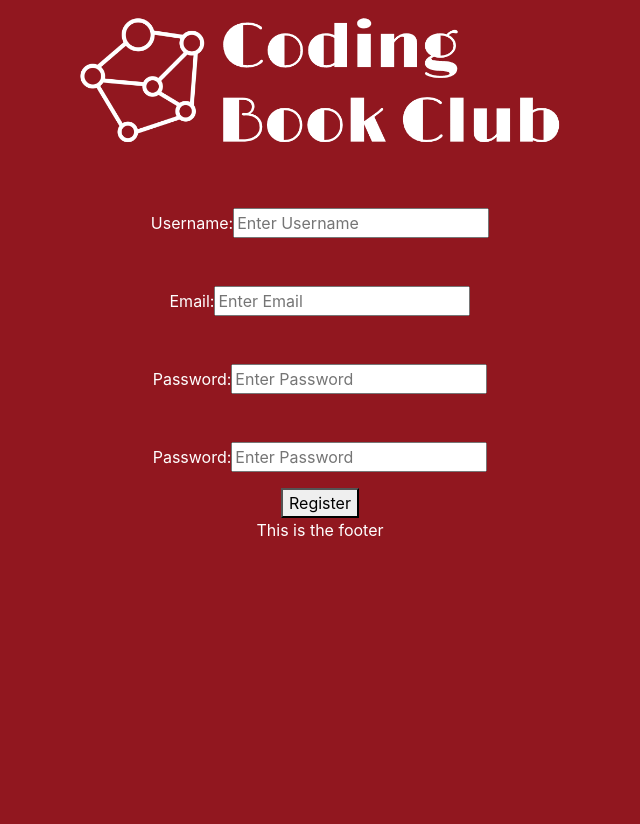
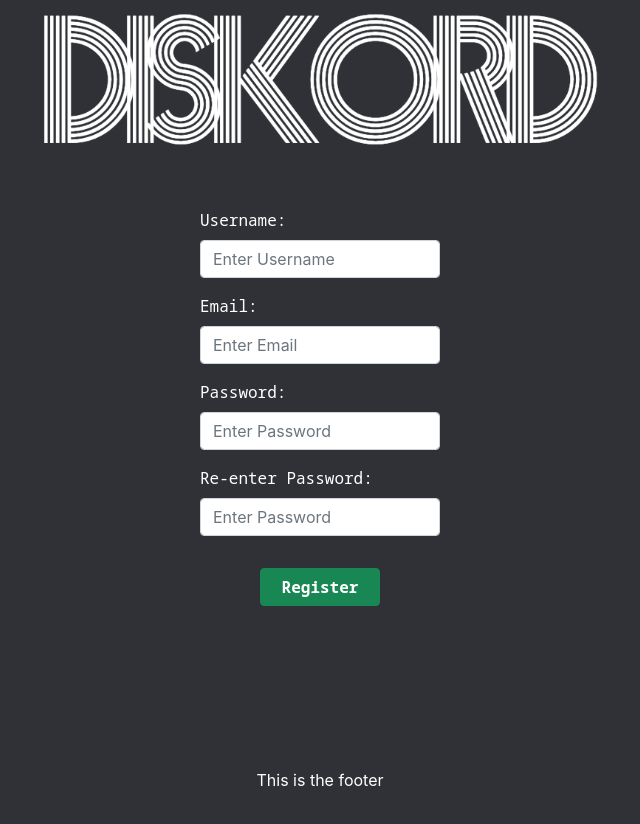
Before and after one commit to ggroshans/django-rest-chat-app, a React (Create React App) app in the folder frontend/static/: page / in a window 1280 px wide. Both pictures are taken after a click on the button "Register". Shown: the top 824 px of the page, without its empty margins (320-960 px from the left). Before the commit the page ends 800 px from the top, so only its background shows below. Built offline with nearby package versions, Linux system fonts and the light colour scheme.

Commit message:
changed logo in Header; styled registration page

```diff
--- a/frontend/static/src/components/User/Login/Login.js
+++ b/frontend/static/src/components/User/Login/Login.js
@@ -25,7 +25,7 @@ export default function Login(props) {
         <div>
             <form onSubmit={handleSubmit}>
                 <div className="form-group text-left mb-3 mt-5">
-                    <label htmlFor="username">Username:</label>
+                    <label className="text-left" htmlFor="username">Username:</label>
                     <input
                         type="text"
                         id="username"
--- /dev/null
+++ b/frontend/static/src/components/User/Registration/Registration.css
@@ -0,0 +1,22 @@
+
+.registration-form-container {
+    height: 70vh;
+}
+
+.registration-form {
+    margin: 0 auto;
+    width: 15rem;
+}
+
+.registration-form .form-label {
+    width: 100%;
+    display: inline-block;
+    text-align: left;
+    font-family: 'Noto Sans Mono', monospace;
+}
+
+.registration-form button {
+    font-family: 'Noto Sans Mono', monospace;
+    font-weight: 900;
+    width: 50%;
+}
--- a/frontend/static/src/components/User/Registration/Registration.js
+++ b/frontend/static/src/components/User/Registration/Registration.js
@@ -1,5 +1,6 @@
 import React from "react";
 import { useState } from "react";
+import './Registration.css'
 
 export default function Registration(props) {
     const [formData, setFormData] = useState({
@@ -35,50 +36,54 @@ export default function Registration(props) {
     }
 
     return (
-        <div>
-            <form onSubmit={(e) => handleSubmit(e)}>
+        <div className="registration-form-container">
+            <form className="registration-form" onSubmit={(e) => handleSubmit(e)}>
                 <div className="form-group text-left mb-3 mt-5">
-                    <label htmlFor="username">Username:</label>
+                    <label className="form-label" htmlFor="username">Username:</label>
                     <input
                         type="text"
                         id="username"
                         value={formData.username}
                         onChange={(e) => handleChange(e)}
                         placeholder="Enter Username"
+                        className="form-control"
                     />
                 </div>
-                <div className="form-group text-left mb-3 mt-5">
-                    <label htmlFor="email">Email:</label>
+                <div className="form-group text-left mb-3 mt-3">
+                    <label className="form-label" htmlFor="email">Email:</label>
                     <input
                         type="email"
                         id="email"
                         value={formData.email}
                         onChange={(e) => handleChange(e)}
                         placeholder="Enter Email"
+                        className="form-control"
                     />
                 </div>
-                <div className="form-group text-left mb-3 mt-5">
-                    <label htmlFor="Password">Password:</label>
+                <div className="form-group mb-3 mt-3">
+                    <label className="form-label" htmlFor="Password">Password:</label>
                     <input
                         type="password"
                         id="password1"
                         value={formData.password1}
                         onChange={(e) => handleChange(e)}
                         placeholder="Enter Password"
+                        className="form-control"
                     />
                 </div>
-                <div className="form-group text-left mb-3 mt-5">
-                    <label htmlFor="password">Password:</label>
+                <div className="form-group mb-3 mt-3">
+                    <label className="form-label" htmlFor="password">Re-enter Password:</label>
                     <input
                         type="password"
                         id="password2"
                         value={formData.password2}
                         onChange={(e) => handleChange(e)}
                         placeholder="Enter Password"
+                        className="form-control"
                     />
                     {passwordWarning}
                 </div>
-                <button type="submit">Register</button>
+                <button type="submit" className="btn btn-success mt-3">Register</button>
             </form>
         </div>
     );
--- a/frontend/static/src/components/User/Splash.js
+++ b/frontend/static/src/components/User/Splash.js
@@ -1,3 +1,4 @@
+import './Splash.css'
 import React from "react";
 
 export default function Splash(props) {
--- a/frontend/static/src/index.css
+++ b/frontend/static/src/index.css
@@ -1,3 +1,6 @@
+@import url('https://fonts.googleapis.com/css2?family=Noto+Sans+Mono&display=swap');
+
+
 body {
   margin: 0;
   font-family: -apple-system, BlinkMacSystemFont, 'Segoe UI', 'Roboto', 'Oxygen',
@@ -5,7 +8,7 @@ body {
     sans-serif;
   -webkit-font-smoothing: antialiased;
   -moz-osx-font-smoothing: grayscale;
-  background-color: #91171f;
+  background-color: #2F3136;
   color: white;
 }
 
--- a/frontend/static/src/index.js
+++ b/frontend/static/src/index.js
@@ -1,6 +1,6 @@
 import React from 'react';
 import ReactDOM from 'react-dom';
-import 'bootstrap/dist/css/bootstrap.min.css'
+import 'bootstrap/dist/css/bootstrap.min.css';
 import './index.css';
 import App from './App';
 
```
Also changed, not shown: frontend/static/src/components/User/Splash.css (added), frontend/static/src/images/logo.png, 1 other file (tests, documents, lock files or other folders).
